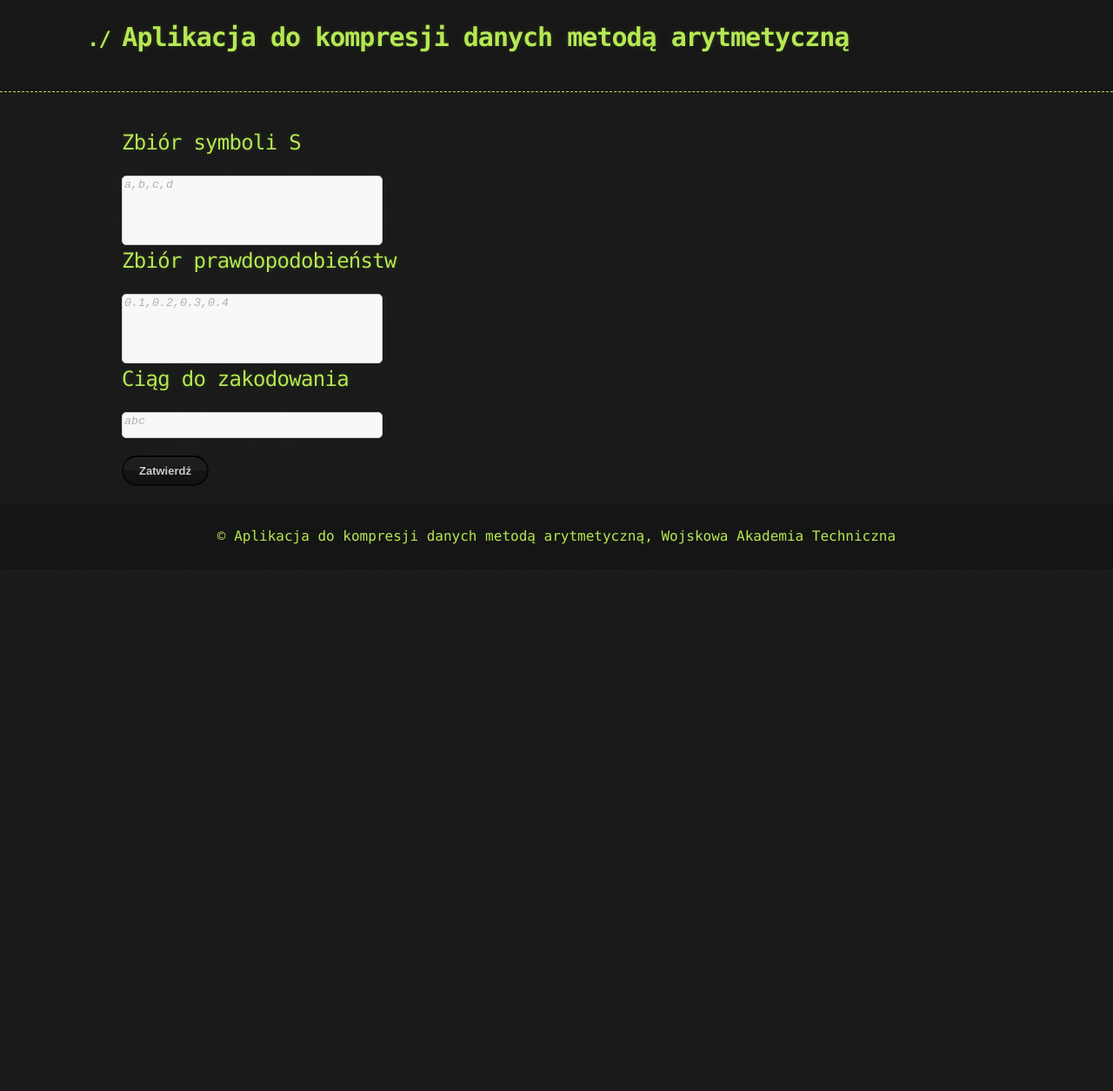
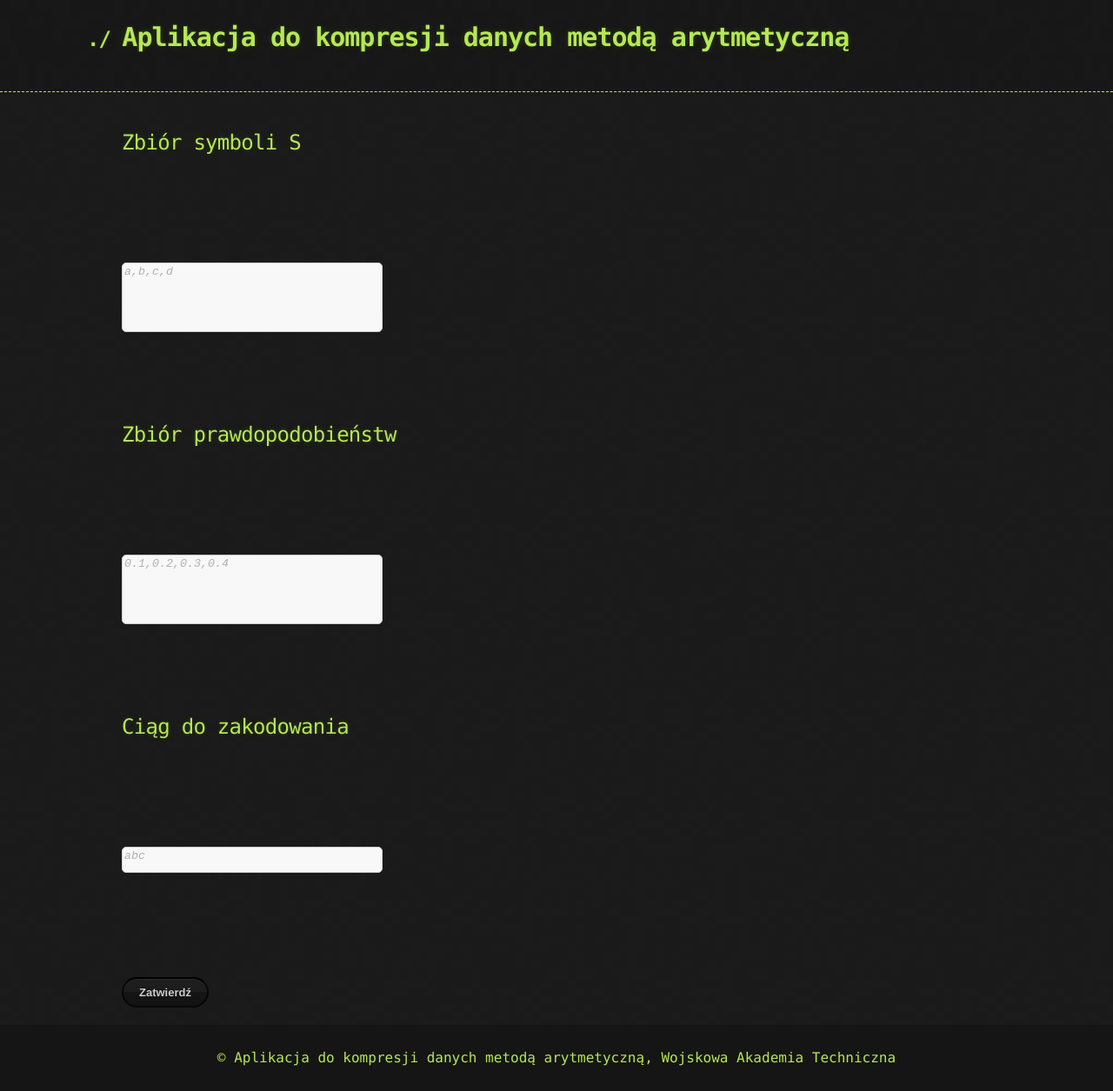
Before and after one commit to Mattheosq/compression-teaching-site, a Jekyll site: the page built from index.markdown, in a window 1280 px wide. Shown: the whole page at 87% size. Built offline with Jekyll 4.4.1, drawn with Linux system fonts in a browser that asks for light colours; the repository's description, which GitHub fills in, is left out; before the commit the page ends 900 px from its top, so only the background shows below that.

Commit message:
Update custom.scss
test input group

```diff
--- a/_sass/custom.scss
+++ b/_sass/custom.scss
@@ -30,6 +30,7 @@ textarea {
   overflow-y: auto;
   width: 30%;
   height: 80px;
+  margin: 100px 0;
   padding: 2px;
   border: 1px solid #ccc;
   border-radius: 5px;
```
